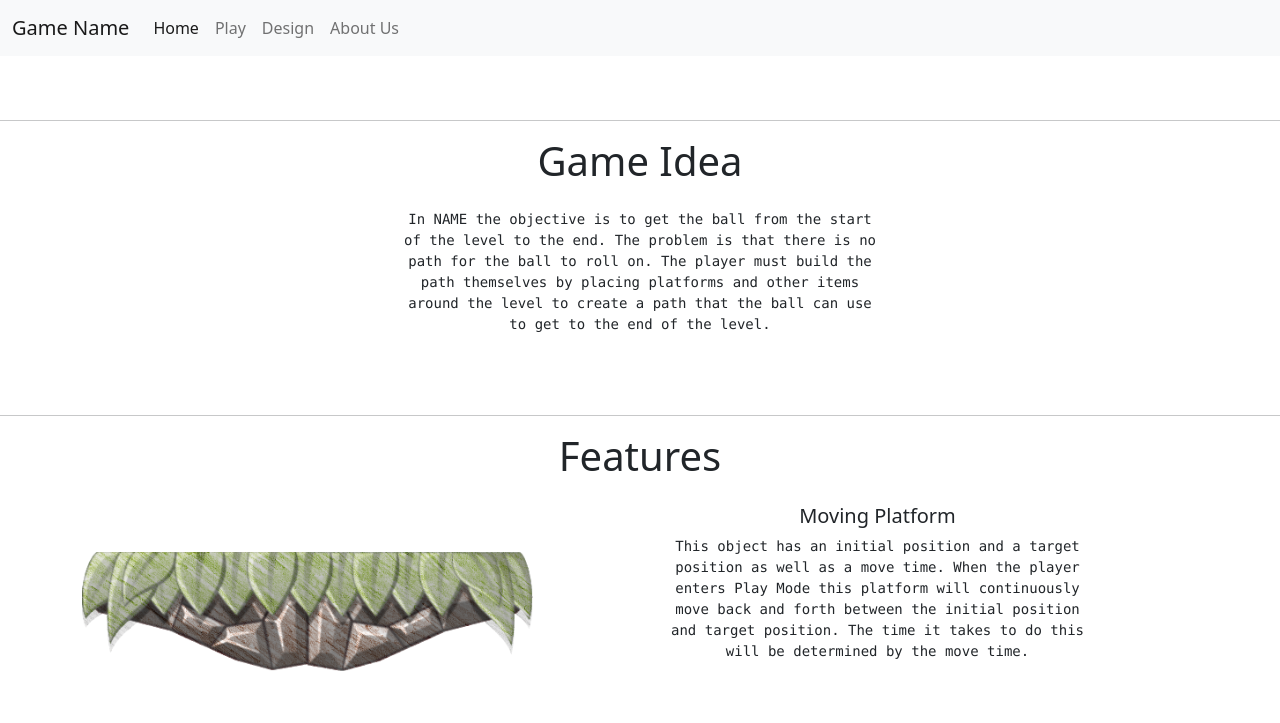
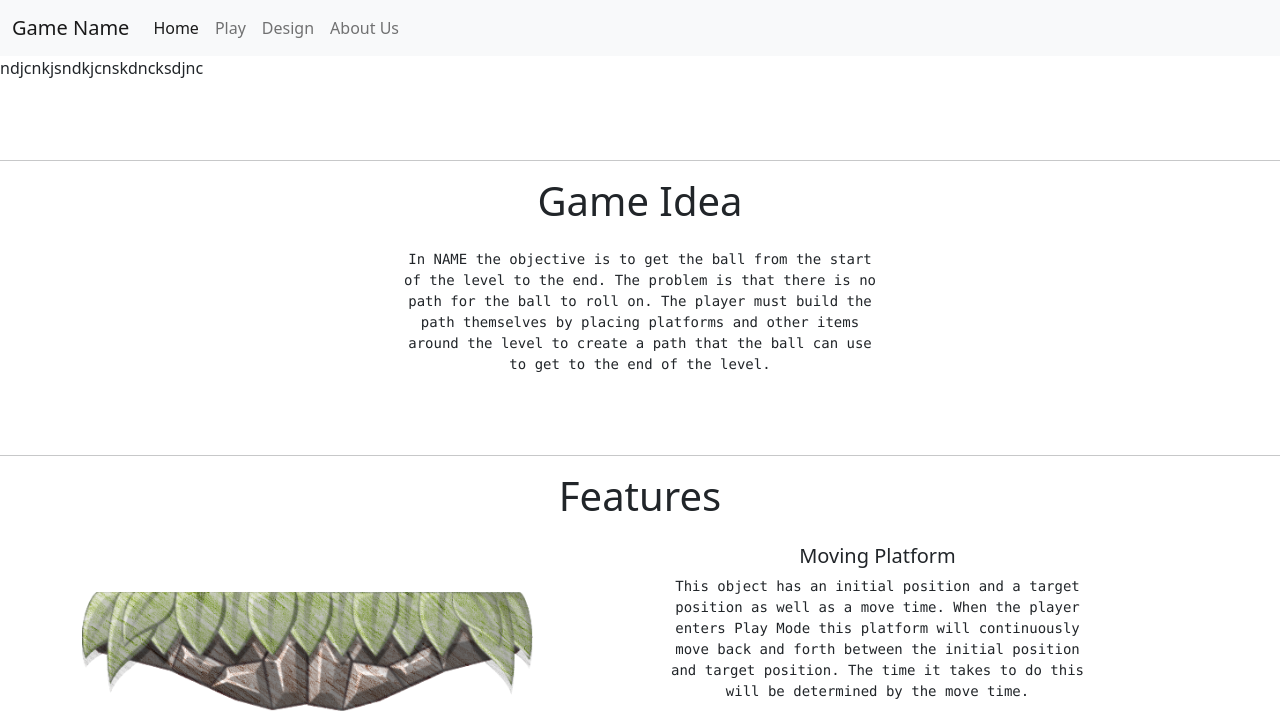
Before and after one commit to ScottEwing191/WGD-Website-Rep, a plain HTML site: page public/design.html in a window 1280 px wide. Shown: the top 723 px of the page. Drawn offline with nearby package versions, Linux system fonts and the light colour scheme.

Commit message:
nonsense

```diff
--- a/public/design.html
+++ b/public/design.html
@@ -34,7 +34,7 @@
         </div>
     </div>
 </nav>
-
+<p>ndjcnkjsndkjcnskdncksdjnc</p>
 <!--Game Idea Objective-->
 <div class="text-center pt-5">
     <hr>
```
